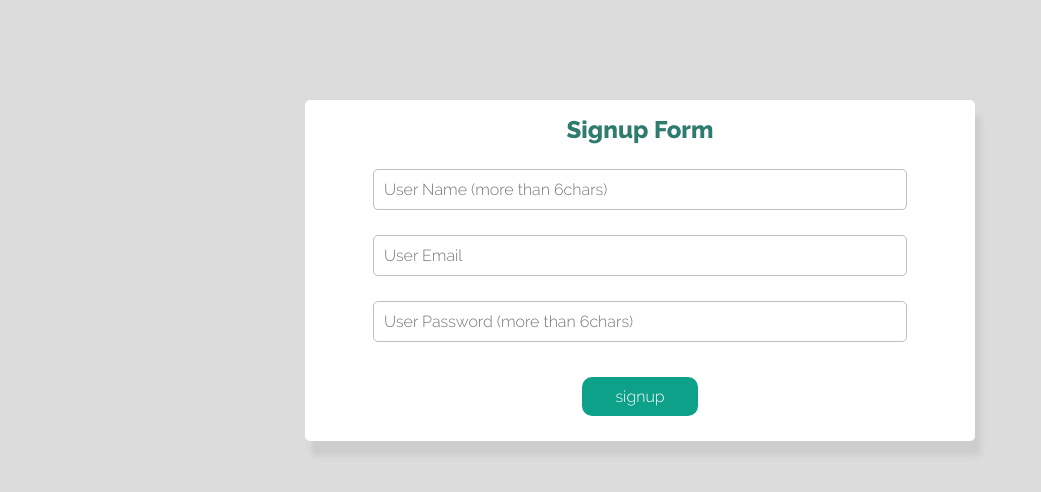
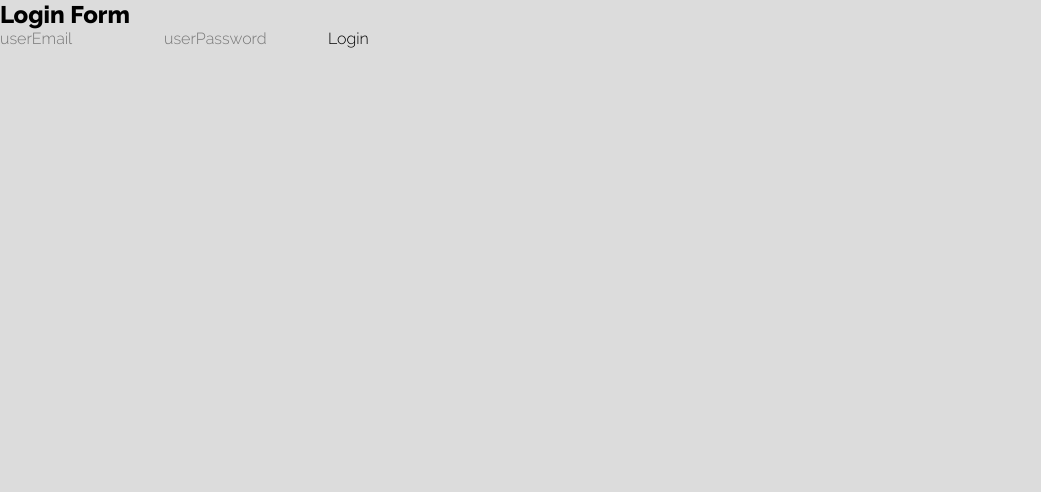
Before and after one commit to amir25n/login-mern-stack, a React (Create React App) app in the folder client/: page /login in a window 1280 px wide. Shown: the top 492 px of the page, without its empty margins (0-1041 px from the left). Built offline with nearby package versions, Linux system fonts and the light colour scheme.

Commit message:
Add routes to project

```diff
--- a/client/src/App.jsx
+++ b/client/src/App.jsx
@@ -1,9 +1,12 @@
+import { useRoutes } from 'react-router-dom';
 import './App.css';
 import SignupForm from './Components/SignupForm/SignupForm';
+import pageRoutes from './Routes';
 function App() {
+  let router = useRoutes(pageRoutes)
   return (
     <>
-    <SignupForm />
+    {router}
     </>
   );
 }
--- /dev/null
+++ b/client/src/Routes.js
@@ -0,0 +1,10 @@
+import LoginForm from "./Components/LoginFrom/LoginForm";
+import SignupForm from "./Components/SignupForm/SignupForm";
+
+let pageRoutes = [
+    {path:"/" , element:<SignupForm />} ,
+    {path:"/signup" , element:<SignupForm />},
+    {path:"/login" , element:<LoginForm />}
+
+]
+export default pageRoutes
```
